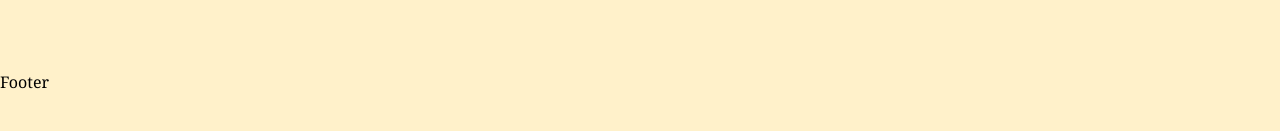
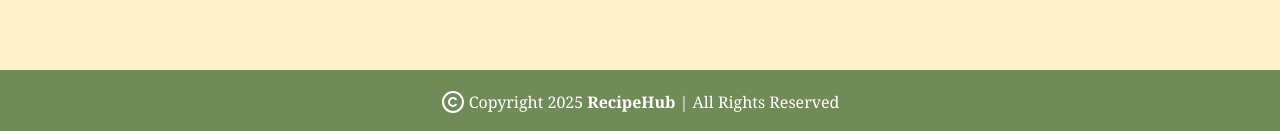
Before and after one commit to S-Alif/recipe-hub, a React (Vite) app: page /recipe-list/recipe/1 in a window 1280 px wide. Shown: the part 794-925 px from the top of the page. Before the commit the page ends 888 px from the top, so only its background shows below. Built offline with nearby package versions, Linux system fonts and the light colour scheme; no server answers.

Commit message:
DONE - footer

```diff
--- a/src/assets/css/_global.css
+++ b/src/assets/css/_global.css
@@ -69,6 +69,20 @@ img{
     height: 100%;
     object-fit: cover;
     object-position: center;
+}
+
+/*footer*/
+.footer {
+    width: 100%;
+    height: auto;
+    padding: 20px 0;
+    background: var(--bg-green)
+}
+.footer div{
+    display: flex;
+    gap: 4px;
+    color: #ffffff;
+    justify-content: center;
 }
 
 
--- a/src/assets/css/recipe-details.css
+++ b/src/assets/css/recipe-details.css
@@ -34,3 +34,9 @@
     display: flex;
     gap: 1rem;
 }
+
+@media (max-width: 1024px) {
+    .recipe-details .recipe-image{
+        position: static;
+    }
+}
--- a/src/components/Footer.jsx
+++ b/src/components/Footer.jsx
@@ -1,6 +1,13 @@
+import {Copyright} from "lucide-react";
+import {Link} from "react-router";
+
 export const Footer = () => {
     return (
-        <footer>Footer</footer>
+        <footer className="footer">
+            <div>
+                <Copyright /> Copyright 2025 <Link to={"/"} className={"link text-white fw-bold"}>RecipeHub</Link> | All Rights Reserved
+            </div>
+        </footer>
     )
 }
 
```
